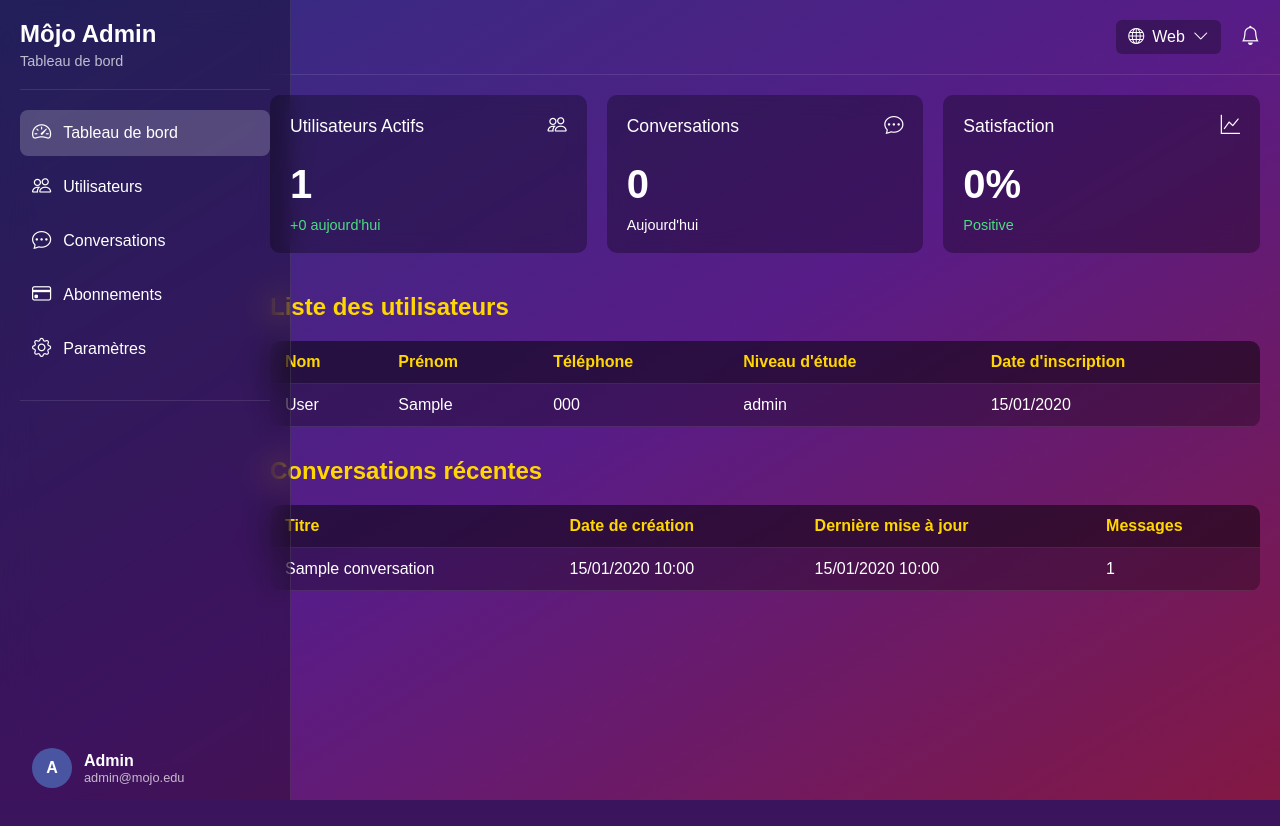
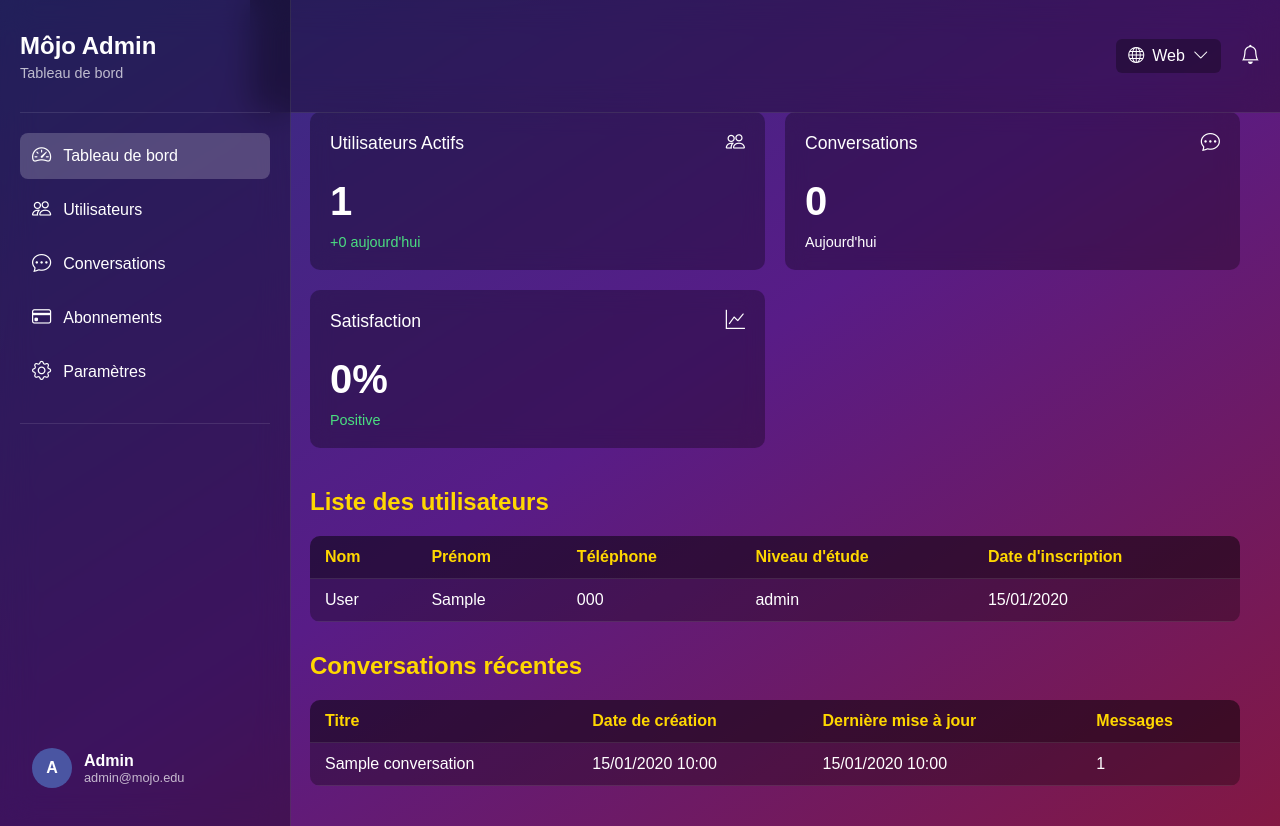
Before and after one commit to Gats2k/Exo, a Flask app: page /admin in a window 1280 px wide. Before the commit the page ends 800 px from the top, so only its background shows below. Run offline with Flask 3, Linux system fonts and the light colour scheme; tables that the repository leaves empty hold one stand-in row (values such as "Sample post").

Commit message:
Adjust admin dashboard layout: Fix positioning and height of top elements to match design specs.
Replit-Commit-Author: Agent
Replit-Commit-Session-Id: ad1c31b7-3b72-4200-861b-eb755116d063
Replit-Commit-Screenshot-Url: https://storage.googleapis.com/screenshot-production-us-central1/52042554-e73f-4b4b-92c6-d881bc65e88e/51eccf77-2a3f-4f2f-aa04-e2fd95a58c73.jpg

```diff
--- a/templates/admin_dashboard.html
+++ b/templates/admin_dashboard.html
@@ -10,28 +10,21 @@
             --sidebar-width: 250px;
         }
 
-        .sidebar {
-            width: var(--sidebar-width);
-            min-height: 100vh;
-            background: rgba(0, 0, 0, 0.3);
-            backdrop-filter: blur(16px);
-            -webkit-backdrop-filter: blur(16px);
-            border-right: 1px solid rgba(255, 255, 255, 0.1);
-            padding: 20px;
-            position: fixed;
-            left: 0;
-            top: 0;
-            display: flex;
-            flex-direction: column;
-            color: white;
-        }
-
         .top-nav {
             display: flex;
             justify-content: flex-end;
             align-items: center;
             padding: 20px;
             gap: 20px;
+            position: fixed;
+            right: 0;
+            top: 0;
+            left: var(--sidebar-width);
+            height: 72px; /* Match height of sidebar header */
+            z-index: 100;
+            background: rgba(0, 0, 0, 0.3);
+            backdrop-filter: blur(16px);
+            -webkit-backdrop-filter: blur(16px);
             border-bottom: 1px solid rgba(255, 255, 255, 0.1);
         }
 
@@ -52,8 +45,29 @@
             cursor: pointer;
         }
 
+        .sidebar {
+            width: var(--sidebar-width);
+            min-height: 100vh;
+            background: rgba(0, 0, 0, 0.3);
+            backdrop-filter: blur(16px);
+            -webkit-backdrop-filter: blur(16px);
+            border-right: 1px solid rgba(255, 255, 255, 0.1);
+            padding: 20px;
+            position: fixed;
+            left: 0;
+            top: 0;
+            display: flex;
+            flex-direction: column;
+            color: white;
+            z-index: 101;
+        }
+
         .sidebar-header {
             padding-bottom: 20px;
+            height: 72px;
+            display: flex;
+            flex-direction: column;
+            justify-content: center;
             border-bottom: 1px solid rgba(255, 255, 255, 0.1);
         }
 
@@ -136,6 +150,8 @@
 
         .main-content {
             margin-left: var(--sidebar-width);
+            padding: 20px 20px 20px 40px;
+            padding-top: 92px; /* top-nav height (72px) + 20px */
         }
 
         body {
```
